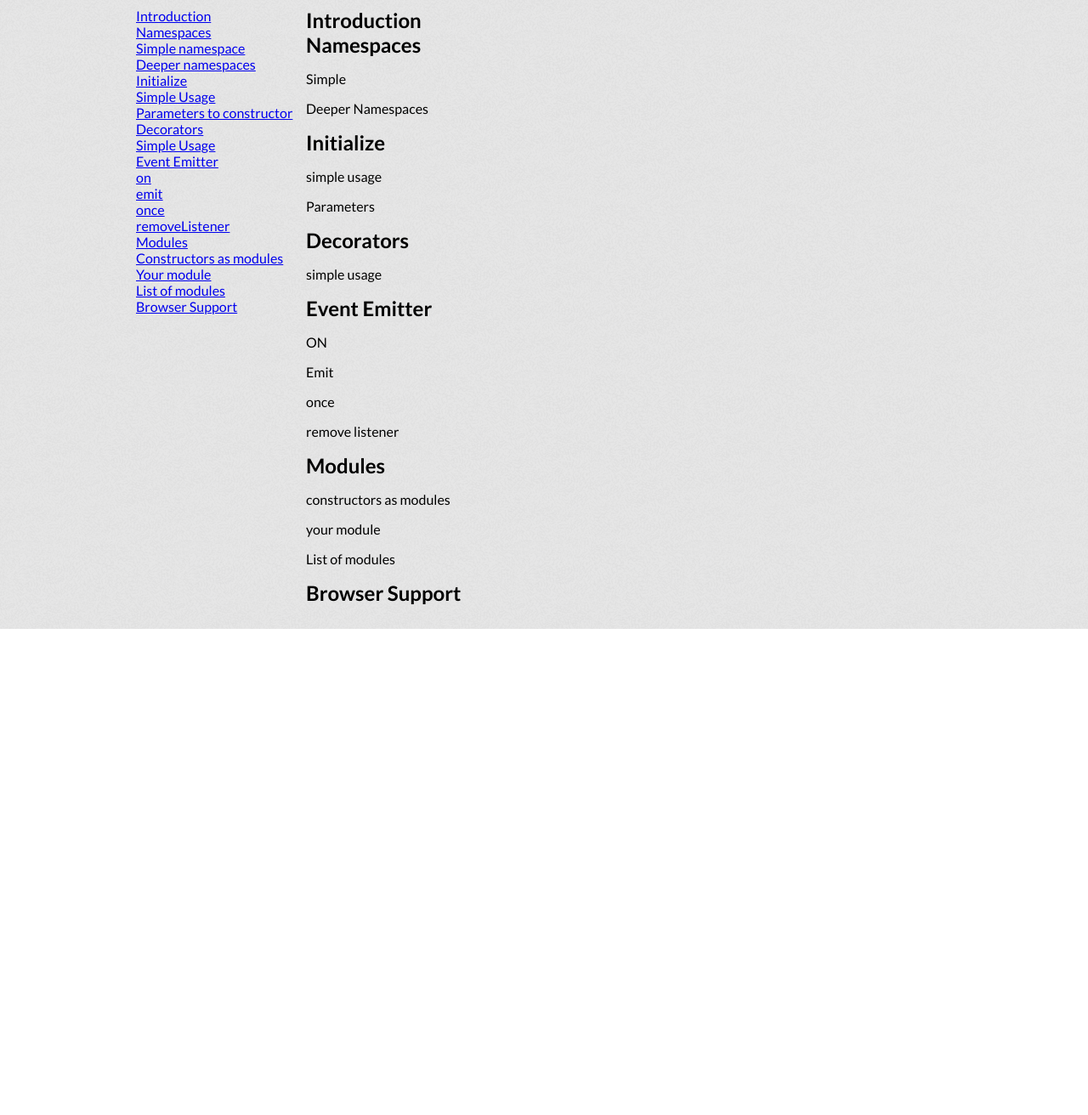
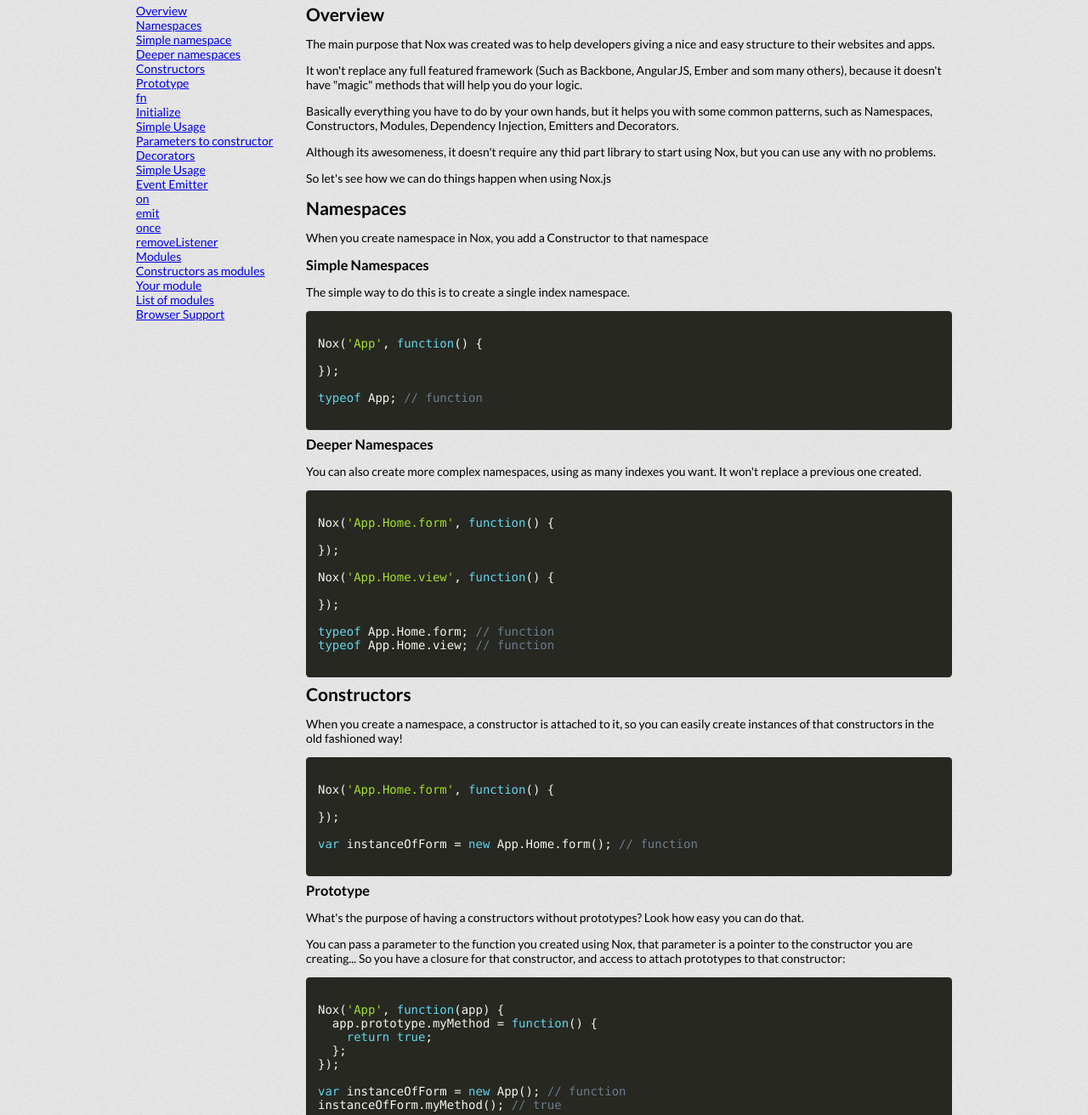
Before and after one commit to noxjs/noxjs, a website: page index.html in a window 1280 px wide. Shown: the part 60-1372 px from the top of the page at 85% size. Before the commit the page ends 800 px from the top, so only its background shows below. Drawn offline with Linux system fonts and the light colour scheme.

Commit message:
a few more updates in nox gh pages

```diff
--- a/assets/main.css
+++ b/assets/main.css
@@ -2,6 +2,7 @@
 body {
   font-family: 'Lato';
   background-image: url(imgs/bg.png);
+  font-size: 14px;
 }
 
 ul {
--- a/index.html
+++ b/index.html
@@ -3,7 +3,7 @@
   <head>
     <meta charset="UTF-8">
     <title>Nox JS</title>
-    <link href='http://fonts.googleapis.com/css?family=Lato:400,700' rel='stylesheet' type='text/css'>
+    <link href='https://fonts.googleapis.com/css?family=Lato:400,700' rel='stylesheet' type='text/css'>
     <link rel="stylesheet" href="assets/libs/prism.css">
     <link rel="stylesheet" href="assets/libs/normalize.css">
     <link rel="stylesheet" href="assets/main.css">
@@ -20,9 +20,9 @@
     <div class="wrapper">
       <div class="sidebar">
         <ul>
-          <!-- Introduction -->
+          <!-- Overview -->
           <li class="sidebar-item">
-            <a class="sidebar-item-link" href="#Introduction">Introduction</a>
+            <a class="sidebar-item-link" href="#Overview">Overview</a>
           </li>
 
           <!-- Namespaces -->
@@ -34,6 +34,19 @@
               </li>
               <li class="sidebar-item-sub-item">
                 <a href="#Namespaces-deeper-namespace" class="sidebar-item-sub-item">Deeper namespaces</a>
+              </li>
+            </ul>
+          </li>
+
+          <!-- Constructors -->
+          <li class="sidebar-item">
+            <a class="sidebar-item-link" href="#Constructors">Constructors</a>
+            <ul class="sidebar-item-sub">
+              <li class="sidebar-item-sub-item">
+                <a href="#Constructors-prototype" class="sidebar-item-sub-item">Prototype</a>
+              </li>
+              <li class="sidebar-item-sub-item">
+                <a href="#Constructors-fn" class="sidebar-item-sub-item">fn</a>
               </li>
             </ul>
           </li>
@@ -104,51 +117,160 @@
       </div>
 
       <div class="container">
-        <div id="Introduction">
-          <h2>Introduction</h2>
+        <div id="Overview">
+          <h2>Overview</h2>
+          <p>
+            The main purpose that Nox was created was to help developers giving a nice and easy structure to their websites and apps.
+          </p>
+
+          <p>
+            It won't replace any full featured framework (Such as Backbone, AngularJS, Ember and som many others), because it doesn't have "magic" methods that will help you do your logic.
+          </p>
+
+          <p>
+            Basically everything you have to do by your own hands, but it helps you with some common patterns, such as Namespaces, Constructors, Modules, Dependency Injection, Emitters and Decorators.
+          </p>
+
+          <p>
+            Although its awesomeness, it doesn't require any thid part library to start using Nox, but you can use any with no problems.
+          </p>
+
+          <p>So let's see how we can do things happen when using Nox.js</p>
         </div>
 
         <div id="Namespaces">
           <h2>Namespaces</h2>
-          <p id="Namespaces-simple-namespace">Simple</p>
-          <p id="Namespaces-deeper-namespace">Deeper Namespaces</p>
+          <p>When you create namespace in Nox, you add a Constructor to that namespace</p>
+
+          <h3 id="Namespaces-simple-namespace">Simple Namespaces</h3>
+
+          <p>
+            The simple way to do this is to create a single index namespace.
+          </p>
+
+<pre>
+<code class="language-javascript">
+Nox('App', function() {
+
+});
+
+typeof App; // function
+</code>
+</pre>
+
+          <h3 id="Namespaces-deeper-namespace">Deeper Namespaces</h3>
+          <p>
+            You can also create more complex namespaces, using as many indexes you want. It won't replace a previous one created.
+          </p>
+
+<pre>
+<code class="language-javascript">
+Nox('App.Home.form', function() {
+
+});
+
+Nox('App.Home.view', function() {
+
+});
+
+typeof App.Home.form; // function
+typeof App.Home.view; // function
+</code>
+</pre>
+
+        </div>
+
+        <div id="Constructors">
+          <h2>Constructors</h2>
+          <p>
+            When you create a namespace, a constructor is attached to it, so you can easily create instances of that constructors in the old fashioned way!
+          </p>
+<pre>
+<code class="language-javascript">
+Nox('App.Home.form', function() {
+
+});
+
+var instanceOfForm = new App.Home.form(); // function
+</code>
+</pre>
+
+          <h3 id="Constructors-prototype">Prototype</h3>
+
+          <p>
+            What's the purpose of having a constructors without prototypes? Look how easy you can do that.
+          </p>
+
+          <p>
+            You can pass a parameter to the function you created using Nox, that parameter is a pointer to the constructor you are creating... So you have a closure for that constructor, and access to attach prototypes to that constructor:
+          </p>
+
+<pre>
+<code class="language-javascript">
+Nox('App', function(app) {
+  app.prototype.myMethod = function() {
+    return true;
+  };
+});
+
+var instanceOfForm = new App(); // function
+instanceOfForm.myMethod(); // true
+</code>
+</pre>
+
+          <h3 id="Constructors-fn">fn</h3>
+          <p>
+            It's quite boring to type the word "prototype" everytime... But there's a solution! You can use the word "fn" as an alias to prototype.
+          </p>
+<pre>
+<code class="language-javascript">
+Nox('App', function(app) {
+  app.fn.myMethod = function() {
+    return true;
+  };
+
+  app.fn.mySecondMethod = function() {
+    return false;
+  };
+});
+
+var instanceOfForm = new App(); // function
+instanceOfForm.myMethod(); // true
+instanceOfForm.mySecondMethod(); // false
+</code>
+</pre>
         </div>
 
         <div id="Initialize">
           <h2>Initialize</h2>
-          <p id="Initialize-simple-usage">simple usage</p>
-          <p id="Initialize-parameters-to-constructor">Parameters</p>
+          <h3 id="Initialize-simple-usage">simple usage</h3>
+          <h3 id="Initialize-parameters-to-constructor">Parameters</h3>
         </div>
 
         <div id="Decorators">
           <h2>Decorators</h2>
-          <p id="Decorators-simple-usage">simple usage</p>
+          <h3 id="Decorators-simple-usage">simple usage</h3>
         </div>
 
         <div id="EventEmitter">
           <h2>Event Emitter</h2>
-          <p id="EventEmitter-on">ON</p>
-          <p id="EventEmitter-emit">Emit</p>
-          <p id="EventEmitter-once">once</p>
-          <p id="EventEmitter-removeListener">remove listener</p>
+          <h3 id="EventEmitter-on">ON</h3>
+          <h3 id="EventEmitter-emit">Emit</h3>
+          <h3 id="EventEmitter-once">once</h3>
+          <h3 id="EventEmitter-removeListener">remove listener</h3>
         </div>
 
         <div id="Modules">
           <h2>Modules</h2>
-          <p id="Modules-constructors-as-modules">constructors as modules</p>
-          <p id="Modules-your-module">your module</p>
-          <p id="Modules-list-of-modules">List of modules</p>
+          <h3 id="Modules-constructors-as-modules">constructors as modules</h3>
+          <h3 id="Modules-your-module">your module</h3>
+          <h3 id="Modules-list-of-modules">List of modules</h3>
         </div>
 
         <div id="BrowserSupport">
           <h2>Browser Support</h2>
         </div>
       </div>
-      <!-- <pre>
-        <code class="language-javascript">
-
-        </code>
-      </pre> -->
     </div>
 
 
```
